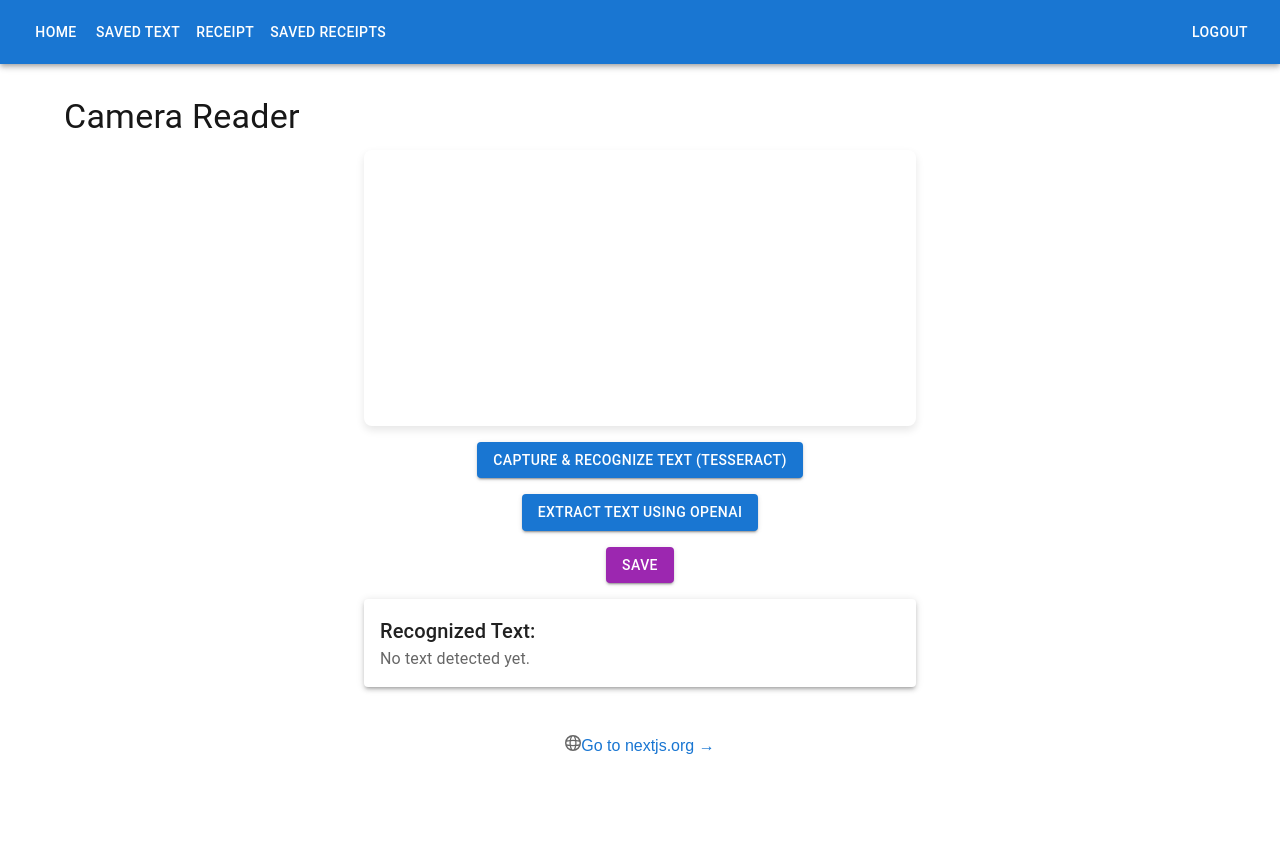
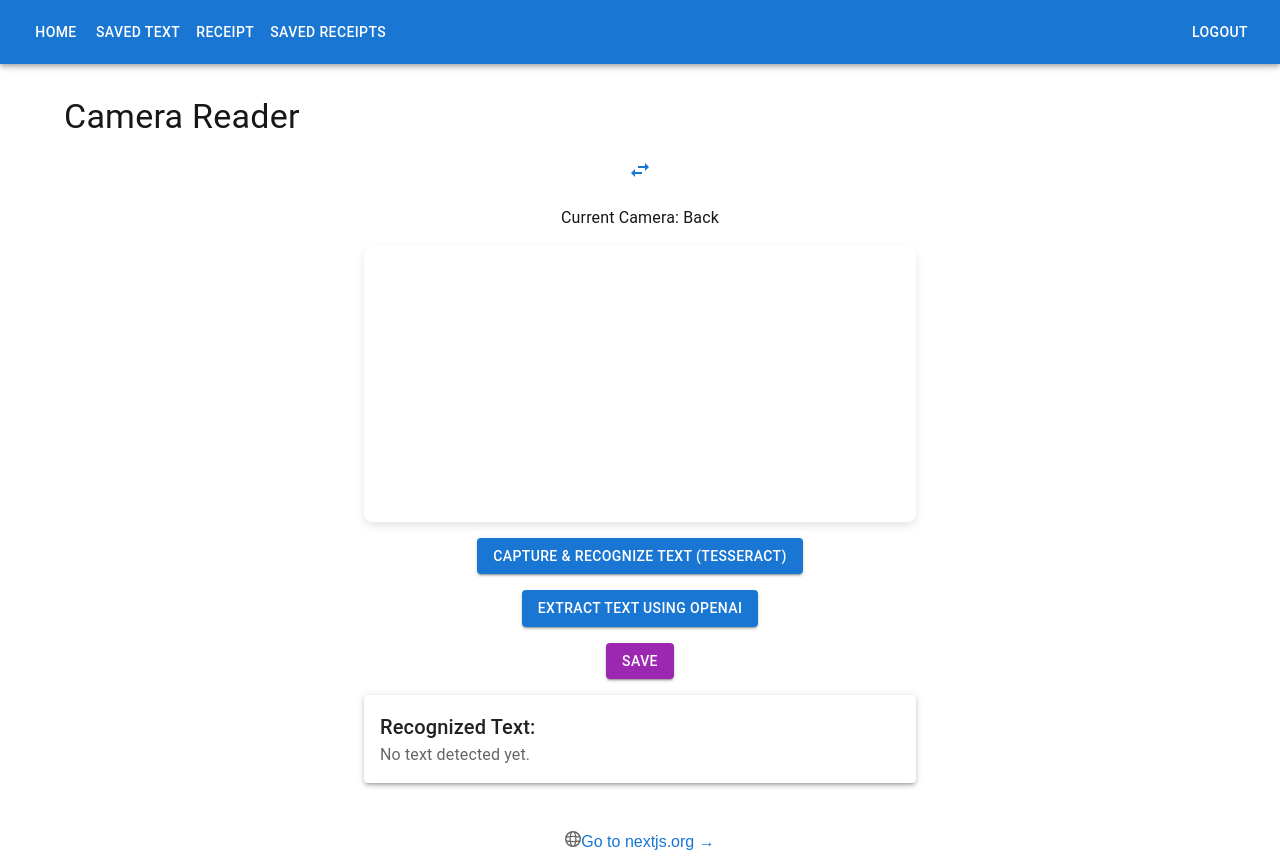
Before and after one commit to AlexVLyon/image-extractor, a Next.js app in the folder image-reader/: page / in a window 1280 px wide. Before the commit the page ends 800 px from the top, so only its background shows below. Built offline with nearby package versions, Linux system fonts and the light colour scheme; no server answers; sample sign-in values are in the browser's storage.

Commit message:
Facing mode switch

```diff
--- a/image-reader/src/app/components/cameraReader.tsx
+++ b/image-reader/src/app/components/cameraReader.tsx
@@ -1,7 +1,8 @@
 "use client"; // Required for Next.js (since this is browser-side code)
 import { useState, useEffect, useRef } from "react";
 import Tesseract from "tesseract.js";
-import { Button, Container, Paper, Typography, Box, Snackbar } from "@mui/material";
+import { Button, Container, Paper, Typography, Box, Snackbar, IconButton } from "@mui/material";
+import SwapHorizIcon from '@mui/icons-material/SwapHoriz';
 
 const CameraReader = () => {
     const videoRef = useRef<HTMLVideoElement | null>(null);
@@ -10,6 +11,7 @@ const CameraReader = () => {
 
     const [openSnackbar, setOpenSnackbar] = useState(false);
     const [readerType, setReaderType] = useState("tesseract");
+    const [facingMode, setFacingMode] = useState<"user" | "environment">("environment");
 
     const sendTextToAPI = async (text: string) => {
         try {
@@ -37,12 +39,11 @@ const CameraReader = () => {
         setOpenSnackbar(false);
     };
 
-    useEffect(() => {
     const startCamera = async () => {
         try {
             const stream = await navigator.mediaDevices.getUserMedia({
                 video: {
-                        facingMode: { ideal: "environment" }
+                    facingMode: { ideal: facingMode }
                 }
             });
             if (videoRef.current) videoRef.current.srcObject = stream;
@@ -51,8 +52,9 @@ const CameraReader = () => {
         }
     };
 
+    useEffect(() => {
         startCamera();
-    }, []);
+    }, [facingMode]);
 
     const captureFrame = () => {
         setReaderType("tesseract");
@@ -67,7 +69,6 @@ const CameraReader = () => {
         Tesseract.recognize(canvas, "eng").then(({ data: { text } }) => {
             setRecognizedText(text);
         });
-
     };
 
     const getCanvas = () => {
@@ -80,16 +81,13 @@ const CameraReader = () => {
             ctx?.drawImage(video, 0, 0, canvas.width, canvas.height);
             return canvas;
         }
-        return
+        return;
     }
-
-
 
     const extractTextFromImageUsingOpenAI = async () => {
         try {
             setReaderType("openai");
 
-            // const image = canvasRef.current?.toDataURL("image/jpeg");
             const fetchedCanvas = getCanvas();
             const image = fetchedCanvas?.toDataURL("image/jpeg");
 
@@ -118,11 +116,19 @@ const CameraReader = () => {
         }
     }
 
-
+    const toggleFacingMode = () => {
+        setFacingMode((prevMode) => (prevMode === "user" ? "environment" : "user"));
+    };
 
     return (
         <Container maxWidth="sm">
             <Box display="flex" flexDirection="column" alignItems="center" gap={2}>
+                <IconButton color="primary" onClick={toggleFacingMode}>
+                    <SwapHorizIcon />
+                </IconButton>
+                <Typography variant="body1">
+                    Current Camera: {facingMode === "user" ? "Front" : "Back"}
+                </Typography>
                 <video ref={videoRef} autoPlay playsInline style={{ width: '100%', borderRadius: '8px', boxShadow: '0 4px 8px rgba(0, 0, 0, 0.1)' }} />
                 <canvas ref={canvasRef} style={{ display: 'none' }} />
                 <Button variant="contained" color="primary" onClick={captureFrame}>
@@ -134,6 +140,10 @@ const CameraReader = () => {
                 <Button variant="contained" color="secondary" onClick={() => sendTextToAPI(recognizedText)}>
                     Save
                 </Button>
+
+                {/* <Typography variant="body1">
+                    Current Reader: {readerType === "tesseract" ? "Tesseract" : "OpenAI"}
+                </Typography> */}
 
                 <Paper elevation={3} style={{ padding: '16px', width: '100%' }}>
                     <Typography variant="h6">Recognized Text:</Typography>
@@ -149,7 +159,6 @@ const CameraReader = () => {
                 message="Text successfully sent to API"
             />
         </Container>
-
     );
 };
 
```
Also changed, not shown: image-reader/src/app/components/receiptReader.tsx (+21 -21 lines). Lines whose indentation alone changed are shown as unchanged.
